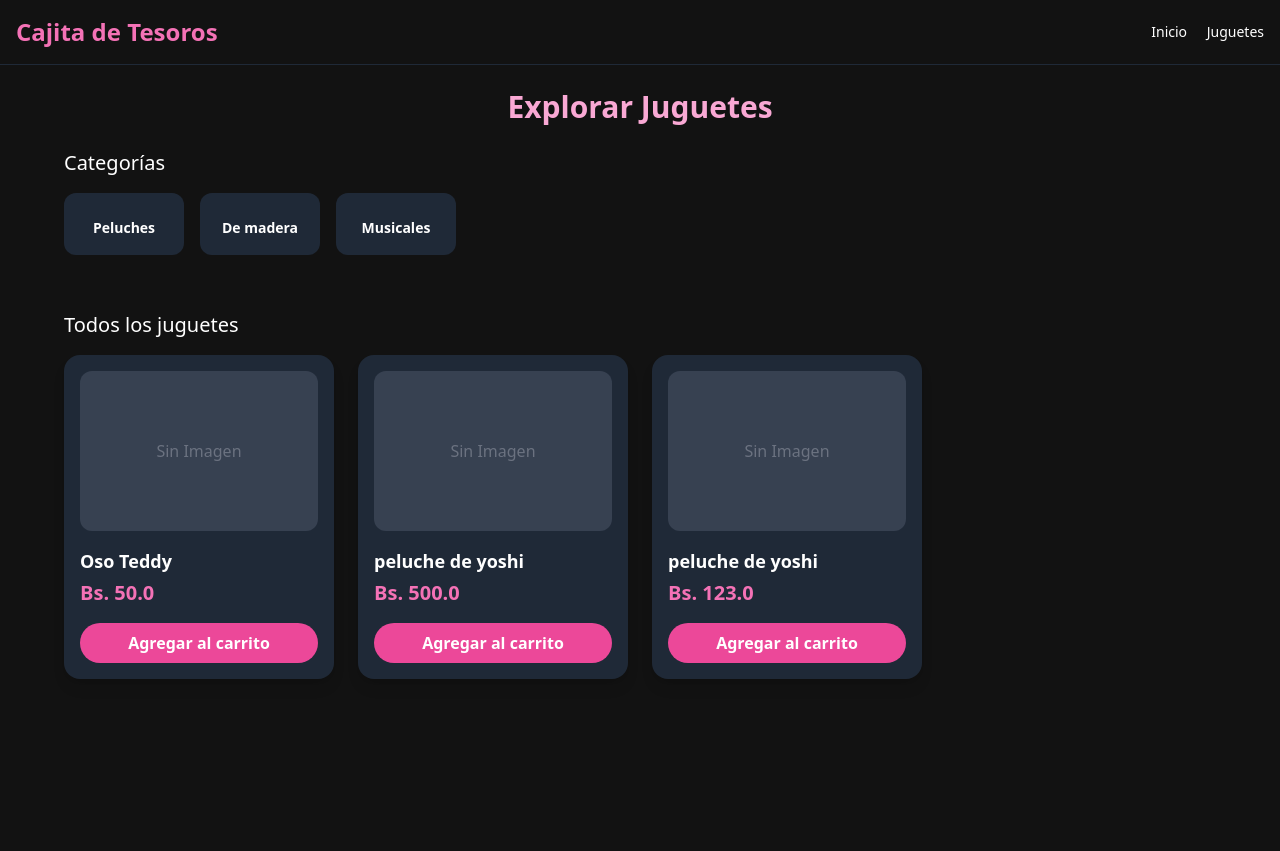
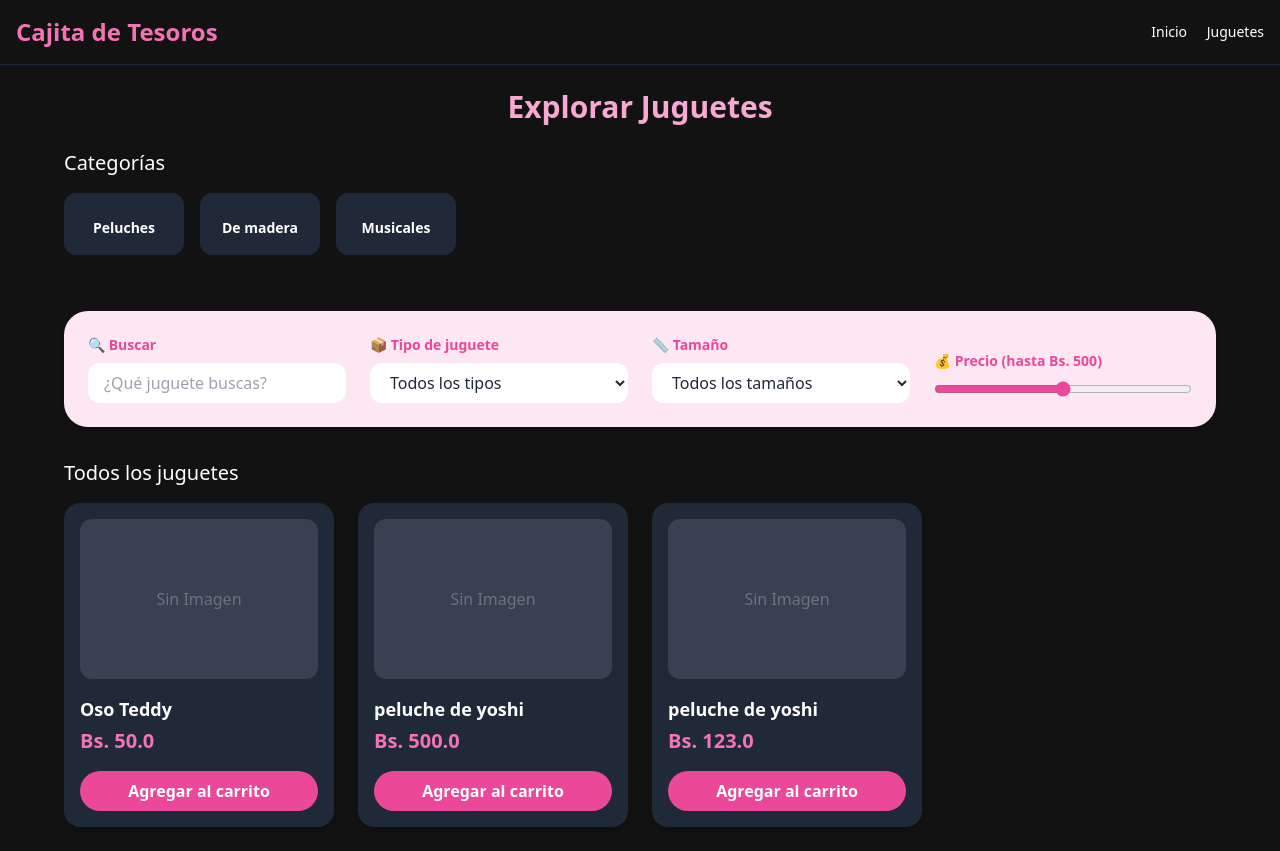
Before and after one commit to elYoshis/Tienda_2.0, a Flask app: page /catalogo in a window 1280 px wide. Before the commit the page ends 679 px from the top, so only its background shows below. Run offline with Flask 3, Linux system fonts and the light colour scheme; data comes from the database, SQL or seed files in the repository; some libraries are stand-ins or nearby versions.

Commit message:
Añadir funcionalidad de filtrado y búsqueda en el catálogo de productos, incluyendo API para obtener productos filtrados y actualizar la interfaz de usuario. Añadir funcionalidad api para mensajes de whatsapp

```diff
--- a/app/catalog/routes.py
+++ b/app/catalog/routes.py
@@ -1,6 +1,7 @@
 from app.catalog import catalog_bp
 from flask import render_template
 from app.models import Category, Product
+from flask import request, jsonify # Asegúrate de importar request y jsonify en la parte superior
 
 @catalog_bp.route('/catalogo')
 def index():
@@ -9,3 +10,43 @@ def index():
     products = Product.query.all()
 
     return render_template('catalog/index.html', categories=categories, products=products)
+
+@catalog_bp.route('/api/productos')
+def api_productos():
+    # Empezamos con todos los productos
+    query = Product.query
+
+    # 1. Filtro por texto (Nombre del juguete)
+    search = request.args.get('q', '')
+    if search:
+        query = query.filter(Product.name.ilike(f'%{search}%'))
+
+    # 2. Filtro por tipo de juguete
+    toy_type = request.args.get('type', '')
+    if toy_type:
+        query = query.filter(Product.toy_type == toy_type)
+
+    # 3. Filtro por tamaño
+    size = request.args.get('size', '')
+    if size:
+        query = query.filter(Product.size == size)
+
+    # 4. Filtro por precio máximo
+    max_price = request.args.get('max_price', type=float)
+    if max_price is not None:
+        query = query.filter(Product.price <= max_price)
+
+    # Ejecutar la consulta
+    products = query.all()
+
+    # Convertir los resultados a diccionarios para enviarlos como JSON
+    result = []
+    for p in products:
+        result.append({
+            'id': p.id,
+            'name': p.name,
+            'price': p.price,
+            'main_image': p.main_image
+        })
+
+    return jsonify(result)
--- /dev/null
+++ b/app/static/js/filtros.js
@@ -0,0 +1,74 @@
+document.addEventListener('DOMContentLoaded', () => {
+    // Referencias a los elementos del DOM
+    const searchInput = document.getElementById('searchInput');
+    const typeSelect = document.getElementById('typeSelect');
+    const sizeSelect = document.getElementById('sizeSelect');
+    const priceRange = document.getElementById('priceRange');
+    const priceLabel = document.getElementById('priceLabel');
+    const productsContainer = document.getElementById('productsContainer');
+
+    // Verificamos que estamos en la página del catálogo antes de ejecutar la lógica
+    if (!productsContainer) return;
+
+    // Función para obtener los productos desde Flask
+    async function fetchProducts() {
+        const q = searchInput.value;
+        const type = typeSelect.value;
+        const size = sizeSelect.value;
+        const maxPrice = priceRange.value;
+
+        // Construir la URL con los parámetros
+        const params = new URLSearchParams({ q, type, size, max_price: maxPrice });
+
+        try {
+            const response = await fetch(`/catalogo/api/productos?${params.toString()}`);
+            const products = await response.json();
+            renderProducts(products);
+        } catch (error) {
+            console.error("Error cargando productos:", error);
+        }
+    }
+
+    // Función para dibujar los productos en el HTML
+    function renderProducts(products) {
+        productsContainer.innerHTML = ''; // Limpiamos el contenedor
+
+        if (products.length === 0) {
+            productsContainer.innerHTML = '<p class="text-gray-400 col-span-full text-center py-10">No se encontraron juguetes con esos filtros.</p>';
+            return;
+        }
+
+        products.forEach(p => {
+            // Reconstruimos la tarjeta del producto usando template strings
+            const imageHtml = p.main_image
+                ? `<img src="/static/img/uploads/${p.main_image}" class="object-cover w-full h-full">`
+                : `<span class="text-gray-500">Sin Imagen</span>`;
+
+            const card = `
+            <div class="bg-gray-800 rounded-2xl overflow-hidden p-4 shadow-lg">
+                <div class="h-40 bg-gray-700 rounded-xl mb-4 flex items-center justify-center overflow-hidden">
+                    ${imageHtml}
+                </div>
+                <h3 class="font-bold text-lg mb-1">${p.name}</h3>
+                <p class="text-pink-400 font-bold text-xl">Bs. ${p.price}</p>
+                <form action="/carrito/add/${p.id}" method="POST">
+                    <button type="submit" class="mt-4 w-full bg-pink-500 hover:bg-pink-600 text-white py-2 rounded-full font-semibold transition">
+                        Agregar al carrito
+                    </button>
+                </form>
+            </div>
+            `;
+            productsContainer.innerHTML += card;
+        });
+    }
+
+    // Escuchadores de eventos
+    searchInput.addEventListener('input', fetchProducts);
+    typeSelect.addEventListener('change', fetchProducts);
+    sizeSelect.addEventListener('change', fetchProducts);
+
+    priceRange.addEventListener('input', (e) => {
+        priceLabel.textContent = e.target.value;
+    });
+    priceRange.addEventListener('change', fetchProducts);
+});
--- a/app/templates/catalog/index.html
+++ b/app/templates/catalog/index.html
@@ -18,7 +18,44 @@
             {% endfor %}
         </div>
     </div>
+    <!-- Barra de Filtros (Estilo de la imagen) -->
+    <div class="bg-pink-100 rounded-3xl p-6 mb-8 text-gray-800 shadow-md">
+        <div class="grid grid-cols-1 md:grid-cols-4 gap-6 items-end">
+            <!-- Búsqueda por texto -->
+            <div>
+                <label class="block text-sm font-bold text-pink-500 mb-2">🔍 Buscar</label>
+                <input type="text" id="searchInput" placeholder="¿Qué juguete buscas?" class="w-full bg-white rounded-xl py-2 px-4 focus:outline-none focus:ring-2 focus:ring-pink-400">
+            </div>
 
+            <!-- Tipo de juguete -->
+            <div>
+                <label class="block text-sm font-bold text-pink-500 mb-2">📦 Tipo de juguete</label>
+                <select id="typeSelect" class="w-full bg-white rounded-xl py-2 px-4 focus:outline-none focus:ring-2 focus:ring-pink-400 cursor-pointer">
+                    <option value="">Todos los tipos</option>
+                    <option value="madera">De Madera</option>
+                    <option value="peluche">Peluches</option>
+                    <option value="interactivo">Interactivos</option>
+                </select>
+            </div>
+
+            <!-- Tamaño -->
+            <div>
+                <label class="block text-sm font-bold text-pink-500 mb-2">📏 Tamaño</label>
+                <select id="sizeSelect" class="w-full bg-white rounded-xl py-2 px-4 focus:outline-none focus:ring-2 focus:ring-pink-400 cursor-pointer">
+                    <option value="">Todos los tamaños</option>
+                    <option value="pequeno">Pequeño</option>
+                    <option value="mediano">Mediano</option>
+                    <option value="grande">Grande</option>
+                </select>
+            </div>
+
+            <!-- Precio -->
+            <div>
+                <label class="block text-sm font-bold text-pink-500 mb-2">💰 Precio (hasta Bs. <span id="priceLabel">500</span>)</label>
+                <input type="range" id="priceRange" min="0" max="1000" value="500" class="w-full accent-pink-500 cursor-pointer">
+            </div>
+        </div>
+    </div>
     <!-- Sección de Productos -->
     <div>
         <h2 class="text-xl mb-4">Todos los juguetes</h2>
@@ -42,4 +79,13 @@
         </div>
     </div>
 </div>
+
+<!-- Contenedor donde JS inyectará los productos -->
+    <div id="productsContainer" class="grid grid-cols-1 sm:grid-cols-2 md:grid-cols-3 lg:grid-cols-4 gap-6">
+        <!-- Los productos iniciales se cargan aquí mediante Jinja2 (lo que ya tenías) -->
+    </div>
+</div>
+
+<!-- Enlace a nuestro script externo -->
+<script src="{{ url_for('static', filename='js/filtros.js') }}"></script>
 {% endblock %}
```
Also changed, not shown: app/cart/routes.py (+39 -0 lines), app/templates/cart/index.html (+4 -3 lines).
